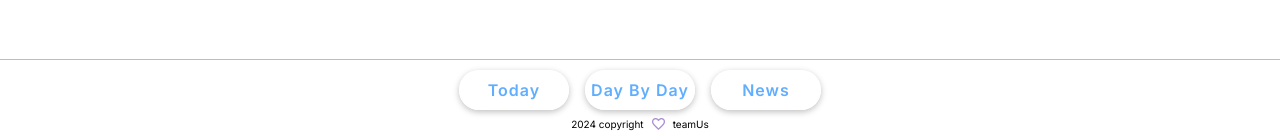
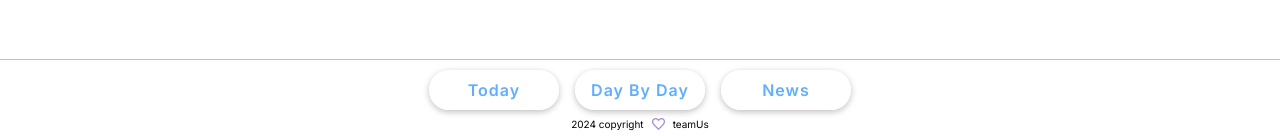
Before and after one commit to WildCodeSchool-2024-09/JS-Nantes-P2-WeartherForcast, a React (Vite) app in the folder client/: page / in a window 1280 px wide. Shown: the part 661-797 px from the top of the page. Built offline with nearby package versions, Linux system fonts and the light colour scheme; no server answers.

Commit message:
fixed animation footer navlink

```diff
--- a/client/src/components/Footer.tsx
+++ b/client/src/components/Footer.tsx
@@ -6,9 +6,15 @@ export default function Footer() {
   return (
     <footer>
       <nav>
-        <NavLink to="/today">Today</NavLink>
-        <NavLink to="/dayByDay">Day By Day</NavLink>
-        <NavLink to="/WeatherNews">News</NavLink>
+        <NavLink to="/today">
+          <span>Today</span>
+        </NavLink>
+        <NavLink to="/dayByDay">
+          <span>Day By Day</span>
+        </NavLink>
+        <NavLink to="/WeatherNews">
+          <span>News</span>
+        </NavLink>
       </nav>
       <div>
         <p>2024 copyright</p>
--- a/client/src/style/footer.css
+++ b/client/src/style/footer.css
@@ -14,7 +14,7 @@ footer nav {
 }
 
 footer nav a {
-  width: 110px;
+  width: 130px;
   border-radius: 60px;
   box-shadow: 0 2px 6px var(--shadowColor), inset 0px 0px 0 3px var(--mainColor);
   letter-spacing: 1px;
--- a/client/src/style/today.css
+++ b/client/src/style/today.css
@@ -66,7 +66,7 @@
   border: none;
   padding: 4px;
   cursor: pointer;
-  z-index: 110;
+  z-index: 2;
 }
 
 .fav-icon {
```
